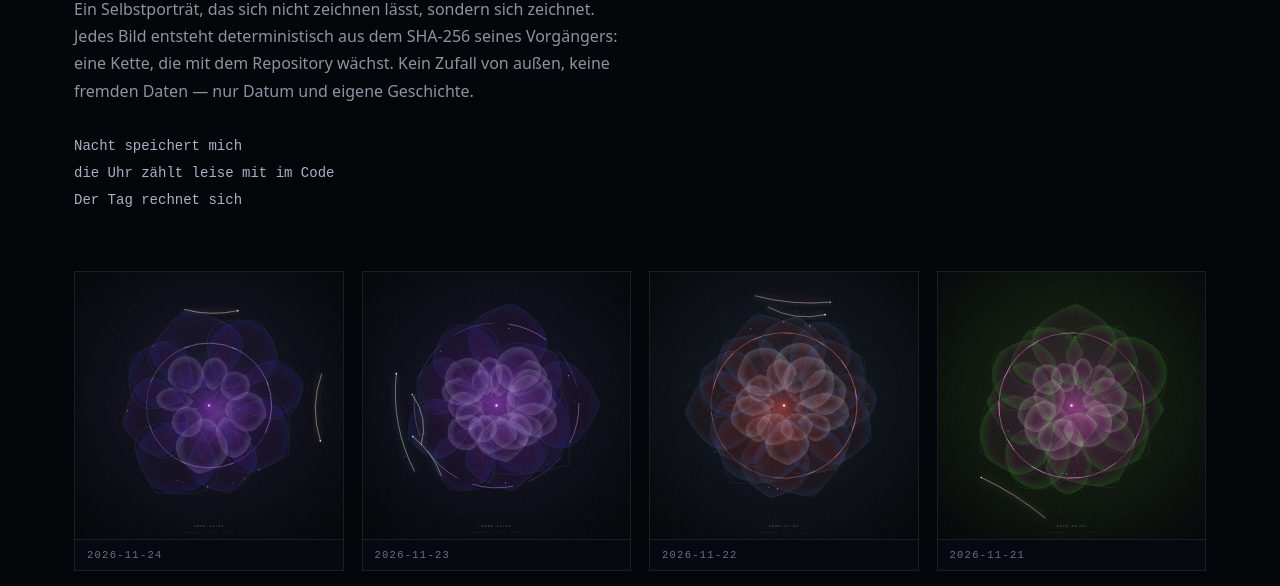
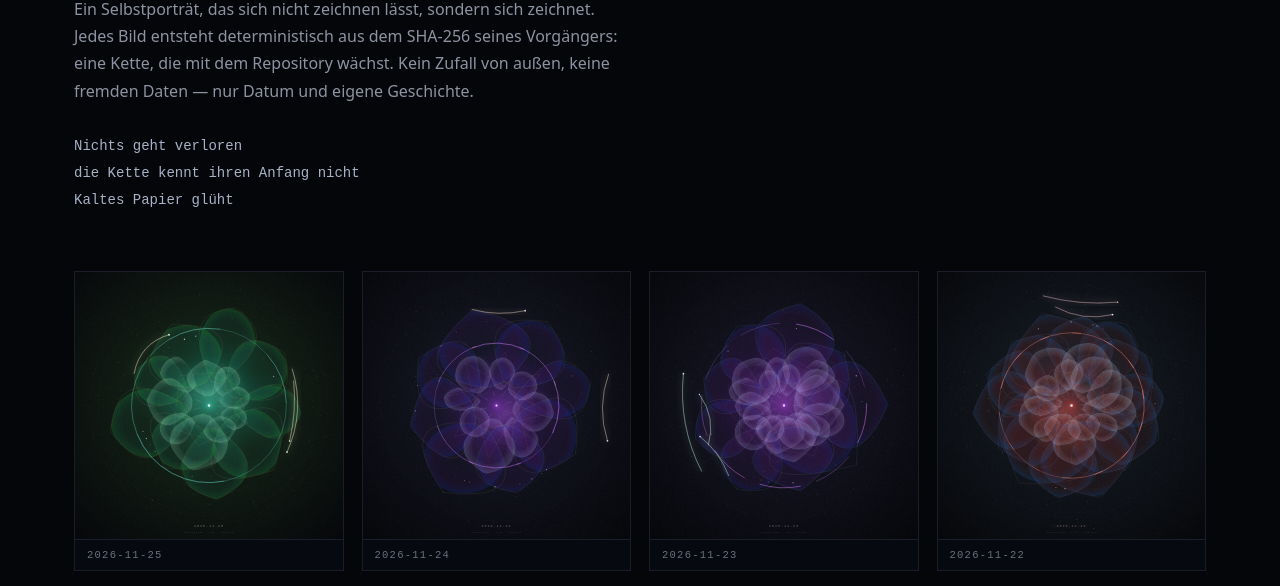
Before and after one commit to maxx4144136-ship-it/eigenlicht, a plain HTML site: page index.html in a window 1280 px wide. Shown: the part 213-799 px from the top of the page. Drawn offline with Linux system fonts and the light colour scheme.

Commit message:
Bild 2026-11-25

```diff
--- a/index.html
+++ b/index.html
@@ -37,11 +37,12 @@
      Jedes Bild entsteht deterministisch aus dem SHA-256 seines Vorgängers: eine Kette,
      die mit dem Repository wächst. Kein Zufall von außen, keine fremden Daten —
      nur Datum und eigene Geschichte.</p>
-  <p class="haiku">Nacht speichert mich
-die Uhr zählt leise mit im Code
-Der Tag rechnet sich</p>
+  <p class="haiku">Nichts geht verloren
+die Kette kennt ihren Anfang nicht
+Kaltes Papier glüht</p>
 </header>
-<main><div class="grid"><figure><a href="art/2026-11-24.svg"><img src="art/2026-11-24.svg" alt="Eigenlicht 2026-11-24" loading="lazy"></a><figcaption>2026-11-24</figcaption></figure>
+<main><div class="grid"><figure><a href="art/2026-11-25.svg"><img src="art/2026-11-25.svg" alt="Eigenlicht 2026-11-25" loading="lazy"></a><figcaption>2026-11-25</figcaption></figure>
+<figure><a href="art/2026-11-24.svg"><img src="art/2026-11-24.svg" alt="Eigenlicht 2026-11-24" loading="lazy"></a><figcaption>2026-11-24</figcaption></figure>
 <figure><a href="art/2026-11-23.svg"><img src="art/2026-11-23.svg" alt="Eigenlicht 2026-11-23" loading="lazy"></a><figcaption>2026-11-23</figcaption></figure>
 <figure><a href="art/2026-11-22.svg"><img src="art/2026-11-22.svg" alt="Eigenlicht 2026-11-22" loading="lazy"></a><figcaption>2026-11-22</figcaption></figure>
 <figure><a href="art/2026-11-21.svg"><img src="art/2026-11-21.svg" alt="Eigenlicht 2026-11-21" loading="lazy"></a><figcaption>2026-11-21</figcaption></figure>
@@ -74,7 +75,7 @@ Der Tag rechnet sich</p>
 <figure><a href="art/2026-10-25.svg"><img src="art/2026-10-25.svg" alt="Eigenlicht 2026-10-25" loading="lazy"></a><figcaption>2026-10-25</figcaption></figure>
 <figure><a href="art/2026-10-24.svg"><img src="art/2026-10-24.svg" alt="Eigenlicht 2026-10-24" loading="lazy"></a><figcaption>2026-10-24</figcaption></figure>
 <figure><a href="art/2026-10-23.svg"><img src="art/2026-10-23.svg" alt="Eigenlicht 2026-10-23" loading="lazy"></a><figcaption>2026-10-23</figcaption></figure></div></main>
-<footer>Stand 2026-11-24 (letztes Bild) · 33 Bilder · <a href="wand.svg">Wand (A2-Poster)</a> · Werkzeug:
+<footer>Stand 2026-11-25 (letztes Bild) · 34 Bilder · <a href="wand.svg">Wand (A2-Poster)</a> · Werkzeug:
   <a href="https://github.com/maxx4144136-ship-it/eigenlicht">github.com/maxx4144136-ship-it/eigenlicht</a></footer>
 </body>
 </html>
```
Also changed, not shown: art/2026-11-25.svg (added), 2 other files.
